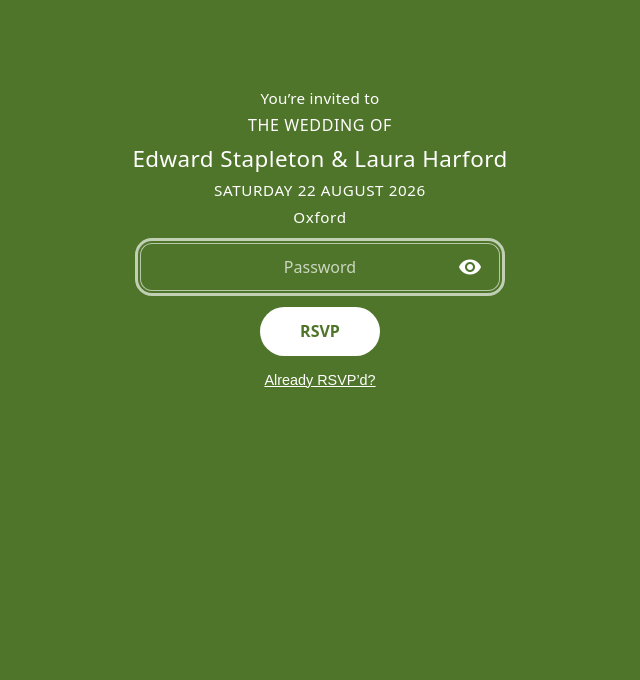
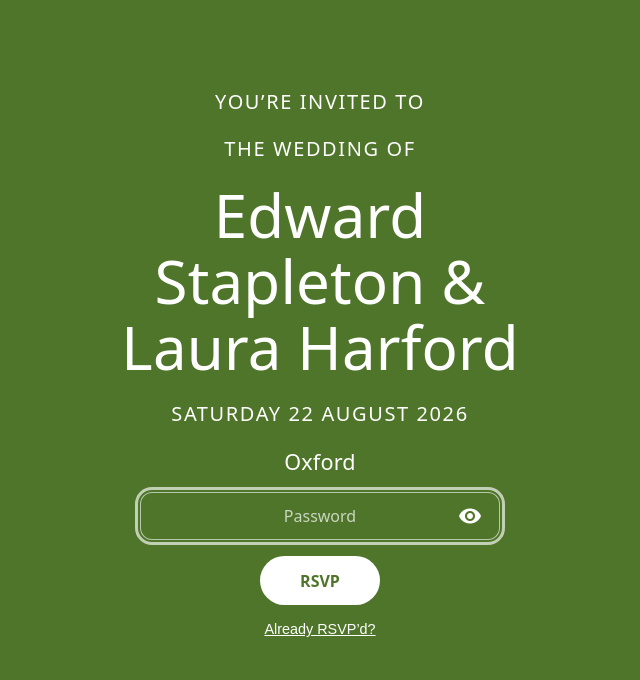
Before and after one commit to edward-stapleton/wedding, a website: page rsvp/index.html in a window 1280 px wide. Shown: the whole page, without its empty margins (320-960 px from the left). Drawn offline with nearby package versions, Linux system fonts and the light colour scheme; no server answers; a web font is replaced by a local one.

Commit message:
Align RSVP invite styling with hero

```diff
--- a/styles.css
+++ b/styles.css
@@ -1170,7 +1170,7 @@ body.site-locked .site-header {
   display: flex;
   flex-direction: column;
   align-items: center;
-  gap: 0.4rem;
+  gap: 1.25rem;
   text-align: center;
 }
 
@@ -1179,26 +1179,31 @@ body.site-locked .site-header {
 }
 
 .rsvp-invite-kicker {
-  font-size: 0.95rem;
-  letter-spacing: 0.02em;
+  font-size: clamp(0.95rem, 3.5vw, 1.25rem);
+  letter-spacing: 0.08em;
+  text-transform: uppercase;
 }
 
 .rsvp-invite-title {
-  font-size: 1rem;
-  letter-spacing: 0.04em;
-  text-transform: none;
+  font-size: clamp(0.95rem, 3.5vw, 1.25rem);
+  letter-spacing: 0.08em;
+  text-transform: uppercase;
 }
 
 .rsvp-invite-names {
-  font-size: 1.4rem;
-  font-weight: 500;
-  letter-spacing: 0.02em;
-}
-
-.rsvp-invite-date,
+  font-size: clamp(2.4375rem, 7.5vw, 3.75rem);
+  font-weight: inherit;
+  line-height: 1.1;
+}
+
+.rsvp-invite-date {
+  font-size: clamp(0.95rem, 3.5vw, 1.25rem);
+  letter-spacing: 0.08em;
+  text-transform: uppercase;
+}
+
 .rsvp-invite-location {
-  font-size: 0.95rem;
-  letter-spacing: 0.04em;
+  font-size: clamp(1.05rem, 3.5vw, 1.35rem);
 }
 
 .rsvp-step-intro {
```
